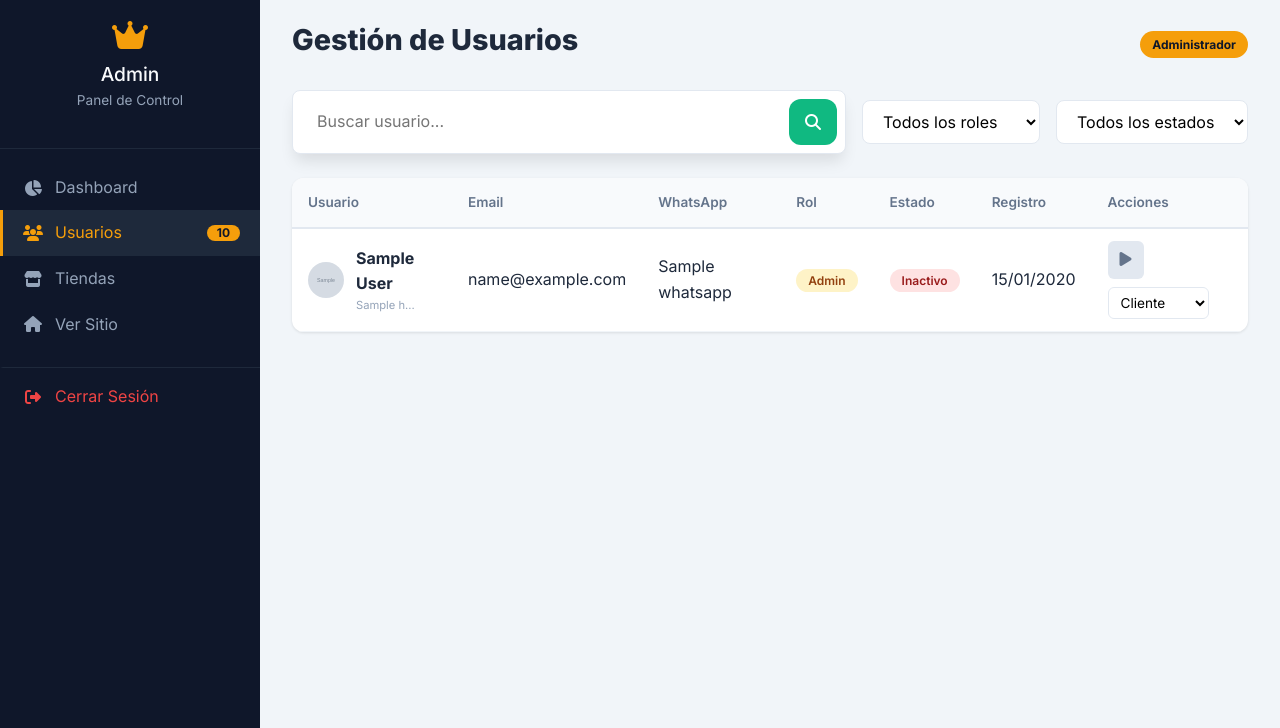
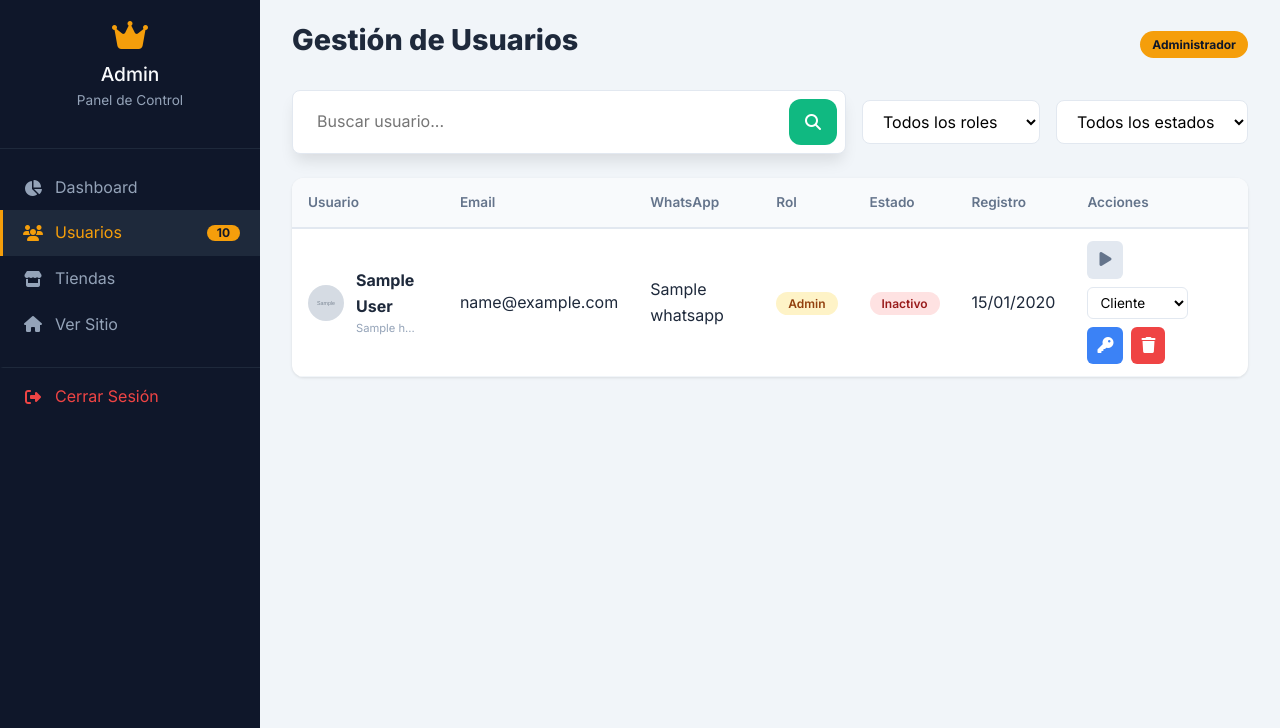
Before and after one commit to Andru-Tintaya/MICRO_NEGOCIOS_PROYECTO, a Python web app: template app/templates/admin/users.html in a window 1280 px wide. Shown: the part 90-818 px from the top of the page. Run offline with Jinja, Linux system fonts and the light colour scheme; the template is opened without the code that fills it: most values are stand-ins (such as "Sample title", 1, 10 or a date in 2020); grey boxes marked "Sample" are stand-in pictures.

Commit message:
Feat: Agregar botones restablecer contraseña y eliminar usuario en admin

```diff
--- a/app/templates/admin/users.html
+++ b/app/templates/admin/users.html
@@ -79,7 +79,6 @@
                                      alt="{{ user.full_name }}" class="user-avatar">
                                 <div>
                                     <strong>{{ user.full_name }}</strong>
-                                    <!-- ✅ CORREGIDO: Convertir UUID a string y mostrar los primeros 8 caracteres -->
                                     <small>{{ user.id.hex[:8] }}...</small>
                                 </div>
                             </div>
@@ -99,6 +98,7 @@
                         <td>{{ user.created_at.strftime('%d/%m/%Y') }}</td>
                         <td>
                             <div class="action-buttons">
+                                <!-- Activar/Desactivar -->
                                 <form method="POST" action="{{ url_for('admin.toggle_user', user_id=user.id) }}" style="display: inline;">
                                     <input type="hidden" name="csrf_token" value="{{ csrf_token() }}">
                                     <button type="submit" class="btn-toggle" title="{% if user.is_active %}Desactivar{% else %}Activar{% endif %}">
@@ -106,6 +106,7 @@
                                     </button>
                                 </form>
 
+                                <!-- Cambiar Rol -->
                                 <form method="POST" action="{{ url_for('admin.change_role', user_id=user.id) }}" style="display: inline;">
                                     <input type="hidden" name="csrf_token" value="{{ csrf_token() }}">
                                     <select name="role" onchange="this.form.submit()" class="role-select">
@@ -114,6 +115,23 @@
                                         <option value="admin" {% if user.role == 'admin' %}selected{% endif %}>Admin</option>
                                     </select>
                                 </form>
+
+                                <!-- ✅ Restablecer Contraseña -->
+                                <a href="{{ url_for('admin.reset_password', user_id=user.id) }}" class="btn-password" title="Restablecer contraseña">
+                                    <i class="fas fa-key"></i>
+                                </a>
+
+                                <!-- ✅ Eliminar Usuario (solo si no es el admin actual) -->
+                                {% if user.id != current_user.id %}
+                                <form method="POST" action="{{ url_for('admin.delete_user', user_id=user.id) }}"
+                                      style="display: inline;"
+                                      onsubmit="return confirm('¿Estás seguro de eliminar a {{ user.full_name }}? Esta acción no se puede deshacer.')">
+                                    <input type="hidden" name="csrf_token" value="{{ csrf_token() }}">
+                                    <button type="submit" class="btn-delete-user" title="Eliminar usuario">
+                                        <i class="fas fa-trash"></i>
+                                    </button>
+                                </form>
+                                {% endif %}
                             </div>
                         </td>
                     </tr>
@@ -190,6 +208,33 @@
 .btn-toggle { padding: 6px 12px; border: none; border-radius: 6px; cursor: pointer; background: #E2E8F0; color: #64748B; transition: all 0.3s; }
 .btn-toggle:hover { background: #CBD5E1; }
 .role-select { padding: 6px 8px; border: 1px solid #E2E8F0; border-radius: 6px; background: white; cursor: pointer; font-size: 0.85rem; }
+
+/* ✅ Botón para restablecer contraseña */
+.btn-password {
+    padding: 6px 10px;
+    border: none;
+    border-radius: 6px;
+    cursor: pointer;
+    background: #3B82F6;
+    color: white;
+    text-decoration: none;
+    display: inline-block;
+    transition: all 0.3s;
+}
+.btn-password:hover { background: #2563EB; }
+
+/* ✅ Botón para eliminar usuario */
+.btn-delete-user {
+    padding: 6px 10px;
+    border: none;
+    border-radius: 6px;
+    cursor: pointer;
+    background: #EF4444;
+    color: white;
+    transition: all 0.3s;
+}
+.btn-delete-user:hover { background: #DC2626; }
+
 .empty-row { text-align: center; color: #94A3B8; padding: 40px !important; }
 .pagination { display: flex; justify-content: center; gap: 8px; margin-top: 24px; flex-wrap: wrap; }
 .pagination a, .pagination .dots { padding: 8px 16px; border-radius: 8px; text-decoration: none; color: #64748B; transition: all 0.3s; }
```
